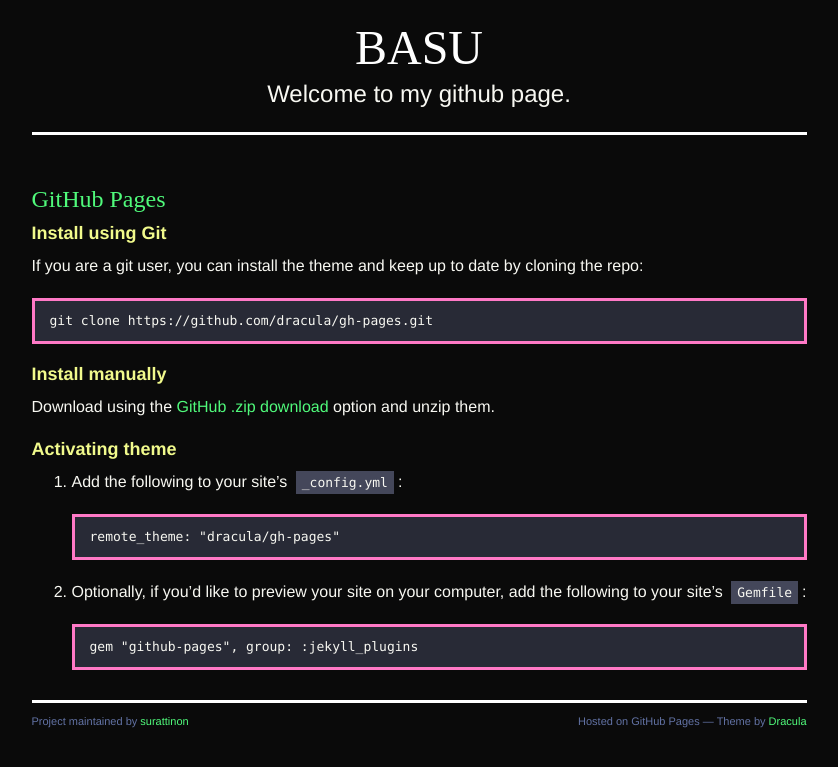
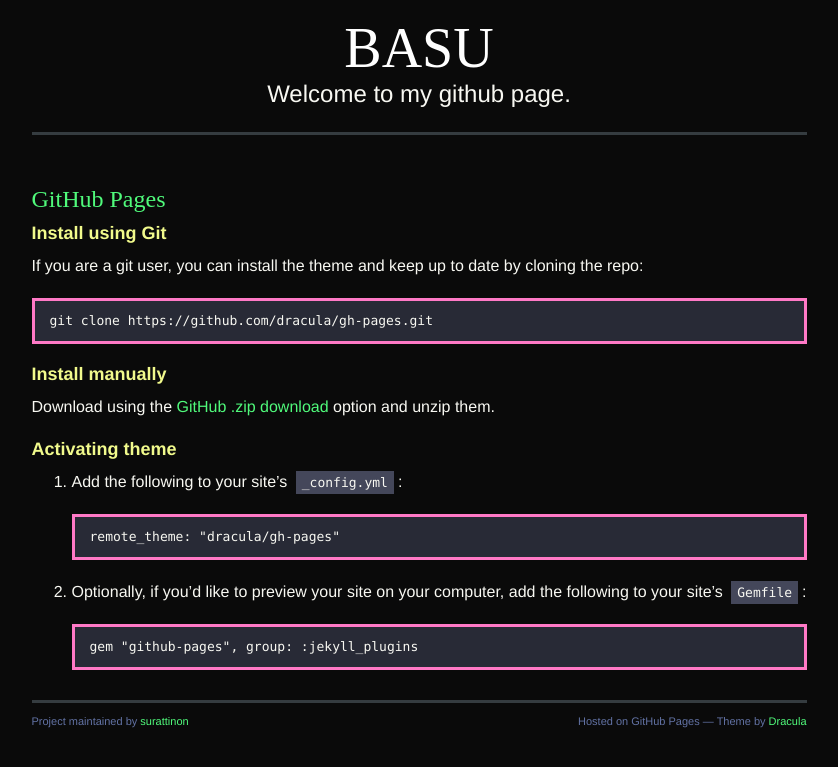
Before and after one commit to surattinon/surattinon.github.io, a Jekyll site: the page built from INSTALL.md, in a window 1280 px wide. Shown: the top 767 px of the page, without its empty margins (221-1059 px from the left). Built offline with Jekyll 4.4.1, drawn with Linux system fonts in a browser that asks for light colours; nearby versions of some CDN libraries; some web fonts are replaced; our own code applies the rules of GitHub Pages for plain Markdown files.

Commit message:
update..

```diff
--- a/_sass/jekyll-theme-dracula.scss
+++ b/_sass/jekyll-theme-dracula.scss
@@ -47,7 +47,7 @@ h3 {
 
 h1 {
   color: #fff;
-  font-size: 48px;
+  font-size: 56px;
   line-height: 52px;
 }
 
@@ -175,7 +175,7 @@ hr {
   outline: none;
   height: 3px;
   margin: 0 0 20px;
-  background: #fff;
+  background: #353c40;
 }
 
 dt {
```
Also changed, not shown: index.md (+2 -0 lines).
